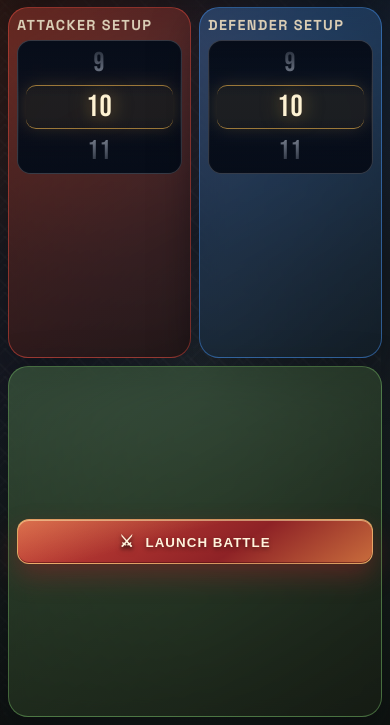
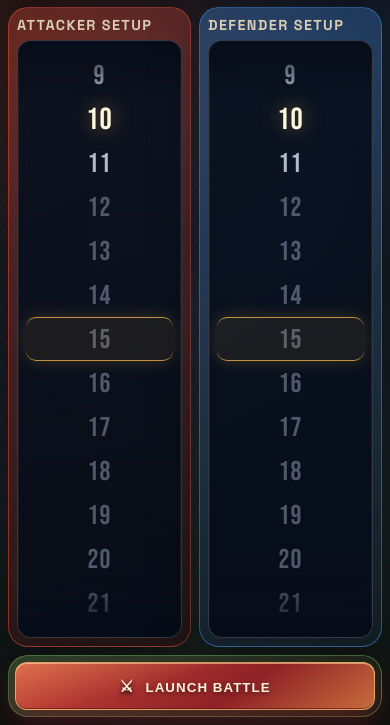
Before and after one commit to moorada/RiskBattleSimulator, a plain HTML site: page index.html in a window 390 px wide. Shown: the part 119-844 px from the top of the page. Drawn offline with Linux system fonts and the light colour scheme.

Commit message:
Improve mobile setup layout and compact launch battle row

```diff
--- a/index.html
+++ b/index.html
@@ -1326,13 +1326,21 @@
                 height: 100%;
                 min-height: 0;
                 grid-template-columns: 1fr 1fr;
-                grid-auto-rows: minmax(0, 1fr);
+                grid-template-rows: minmax(0, 1fr) auto;
+                grid-auto-rows: auto;
                 gap: 8px;
             }
 
             .control-card {
                 padding: 8px;
                 min-height: 0;
+            }
+
+            .control-card.attack,
+            .control-card.defense {
+                display: grid;
+                grid-template-rows: auto minmax(0, 1fr);
+                gap: 6px;
             }
 
             .control-card strong {
@@ -1352,22 +1360,28 @@
 
             .mobile-wheel-picker {
                 display: block;
-                margin-top: 6px;
+                margin-top: 0;
+                height: 100%;
+                min-height: 0;
             }
 
             .setup-action {
                 margin-top: 0;
-                min-height: 42px;
+                min-height: 48px;
+                width: 100%;
             }
 
             .army-wheel {
-                height: 132px;
+                height: 100%;
+                min-height: 0;
                 padding: 44px 6px;
             }
 
             .control-card.meta {
                 grid-column: 1 / -1;
-                align-content: center;
+                min-height: auto;
+                padding: 6px;
+                align-content: stretch;
             }
 
             .support-strip {
```
